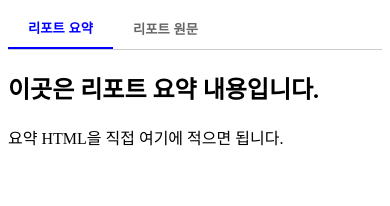
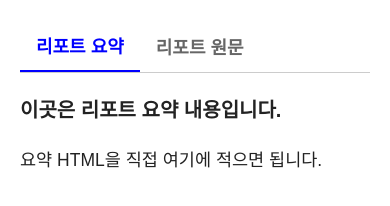
Before and after one commit to AJ-114/hodu, a plain HTML site: page index_수정2.html in a window 390 px wide. Drawn offline with Linux system fonts and the light colour scheme.

Commit message:
Add files via upload

```diff
--- a/index_수정2.html
+++ b/index_수정2.html
@@ -1,23 +1,41 @@
 <!DOCTYPE html>
 <html lang="ko">
+<head>
+  <meta name="viewport" content="width=device-width, initial-scale=1.0" />
+</head>
 <body>
+
 <style>
+  body {
+    font-family: "Noto Sans KR", sans-serif;
+    font-size: 18px;
+    line-height: 1.75;
+    margin: 0;
+    padding: 20px;
+    color: #222;
+  }
+
   .tabs {
     display: flex;
     border-bottom: 1px solid #ccc;
+    flex-wrap: wrap;
   }
+
   .tab {
-    padding: 10px 20px;
+    padding: 14px 20px;
     cursor: pointer;
     background: none;
     border: none;
     font-weight: bold;
     color: #666;
+    font-size: 17px;
   }
+
   .tab.active {
     color: blue;
     border-bottom: 2px solid blue;
   }
+
   iframe, #originalReport {
     width: 100%;
     height: 80vh;
@@ -25,13 +43,48 @@
     margin-top: 20px;
     display: none;
   }
+
   .visible {
     display: block !important;
   }
+
   .info {
-    font-size: 14px;
-    margin-top: 10px;
+    font-size: 16px;
+    margin-top: 12px;
     color: #444;
+  }
+
+  h2 {
+    font-size: 22px;
+    margin-top: 0;
+  }
+
+  p {
+    font-size: 18px;
+    line-height: 1.7;
+  }
+
+  @media (max-width: 600px) {
+    body {
+      font-size: 19px;
+    }
+
+    .tab {
+      font-size: 18px;
+      padding: 12px 16px;
+    }
+
+    .info {
+      font-size: 17px;
+    }
+
+    h2 {
+      font-size: 20px;
+    }
+
+    p {
+      font-size: 17.5px;
+    }
   }
 </style>
 
@@ -41,7 +94,7 @@
 </div>
 
 <!-- iframe: 원문 -->
-<iframe id="reportIframe" ></iframe>
+<iframe id="reportIframe"></iframe>
 
 <!-- 직접 입력된 요약 -->
 <div id="originalReport" class="visible">
@@ -53,7 +106,7 @@
 <div class="info" id="urlInfo"></div>
 
 <script>
-  // 1. 탭 전환
+  // 탭 전환
   function changeTab(tab) {
     document.querySelectorAll('.tab').forEach(btn => btn.classList.remove('active'));
     document.querySelectorAll('iframe, #originalReport').forEach(el => el.classList.remove('visible'));
@@ -67,28 +120,19 @@
     }
   }
 
-  // 2. 현재 주소에서 en 값과 파일명 추출
-  const fullUrl = window.location.href;
+  // 현재 주소에서 en 값과 파일명 추출
   const urlParams = new URLSearchParams(window.location.search);
   const en = urlParams.get('en') || '';
 
-  // 날짜 추출
   const mm = en.substring(5, 7); // 월
   const dd = en.substring(12, 14); // 일
 
-  // 파일명 추출 (_v 제거)
-  // 현재 파일 이름 추출
   const path = window.location.pathname.split('/').pop(); // 예: 253_12459975_v.html
-  // 확장자 제거
   const filenameWithV = path.replace('.html', '');
-  // "_v" 제거
   const filename = filenameWithV.replace('_v', '');
 
-  // iframe src 구성
   const iframeURL = `https://mofit.fnguide.com/lssec/report/${filename}?cn=ls&en=${en}`;
   document.getElementById('reportIframe').src = iframeURL;
-
-
 </script>
 
 </body>
```
